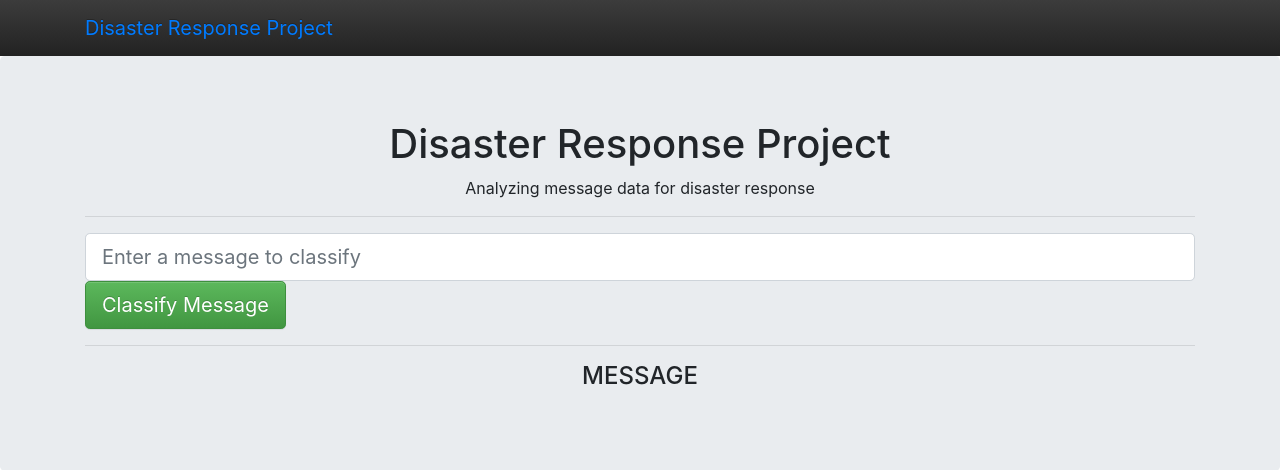
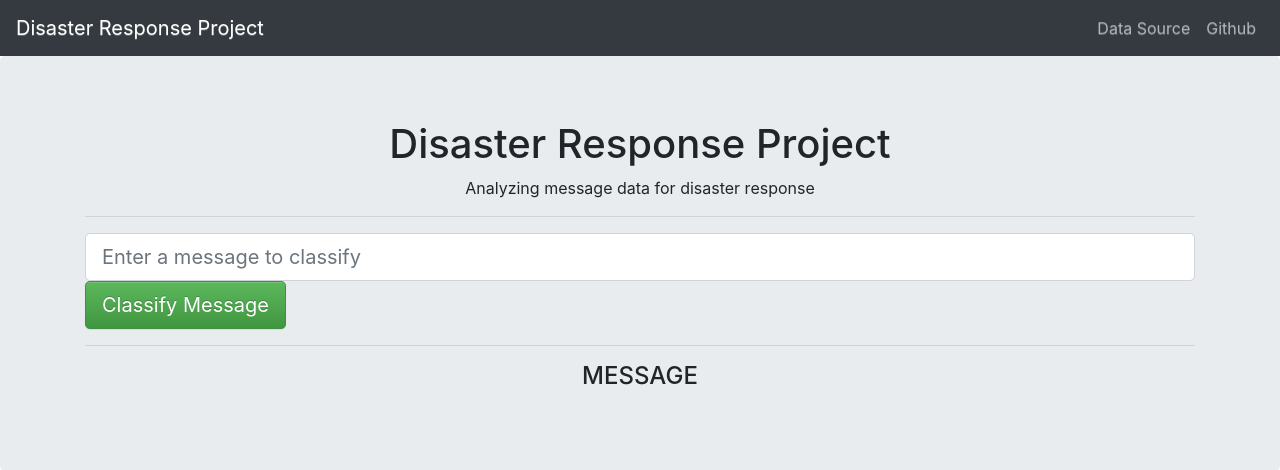
Before and after one commit to Jimeng927/Disaster-reponse-pipeline, a Flask app: template app/templates/go.html in a window 1280 px wide. Shown: the top 470 px of the page. Run offline with Flask 2, Linux system fonts and the light colour scheme; the template is opened without the code that fills it, so the values that code supplies are empty; parts of the project's set-up code (start-up, migrations or seed data) failed here and were passed over; some libraries are stand-ins or nearby versions.

Commit message:
Update nav bar

```diff
--- a/app/templates/master.html
+++ b/app/templates/master.html
@@ -20,18 +20,26 @@
 
 <body>
 
-<nav class="navbar navbar-inverse navbar-fixed-top">
-    <div class="container">
-        <div class="navbar-header">
-            <a class="navbar-brand" href="/">Disaster Response Project</a>
-        </div>
-        <div id="navbar" class="collapse navbar-collapse">
-            <ul class="nav navbar-nav">
-                <li><a href="https://www.figure-eight.com/dataset/combined-disaster-response-data/">Data Source</a></li>
-                <li><a href="https://github.com/Jimeng927/Disaster-reponse-pipeline">Github</a></li>
-            </ul>
-        </div>
-    </div>
+<!--navbar links-->
+<nav class="navbar navbar-expand-lg navbar-dark bg-dark sticky-top">
+   <a class="navbar-brand" href="#">Disaster Response Project</a>
+  <button class="navbar-toggler" type="button" data-toggle="collapse"
+  data-target="#navbarTogglerDemo02"
+  aria-controls="navbarTogglerDemo02" aria-expanded="false"
+  aria-label="Toggle navigation">
+    <span class="navbar-toggler-icon"></span>
+  </button>
+
+  <div class="collapse navbar-collapse" id="navbarTogglerDemo02">
+    <ul class="navbar-nav ml-auto mt-2 mt-lg-0">
+      <li class="nav-item">
+        <a class="nav-link" href="https://www.figure-eight.com/dataset/combined-disaster-response-data/">Data Source</a>
+      </li>
+      <li class="nav-item">
+        <a class="nav-link" href="https://github.com/Jimeng927/Disaster-reponse-pipeline">Github</a>
+      </li>
+    </ul>
+  </div>
 </nav>
 
 
```
